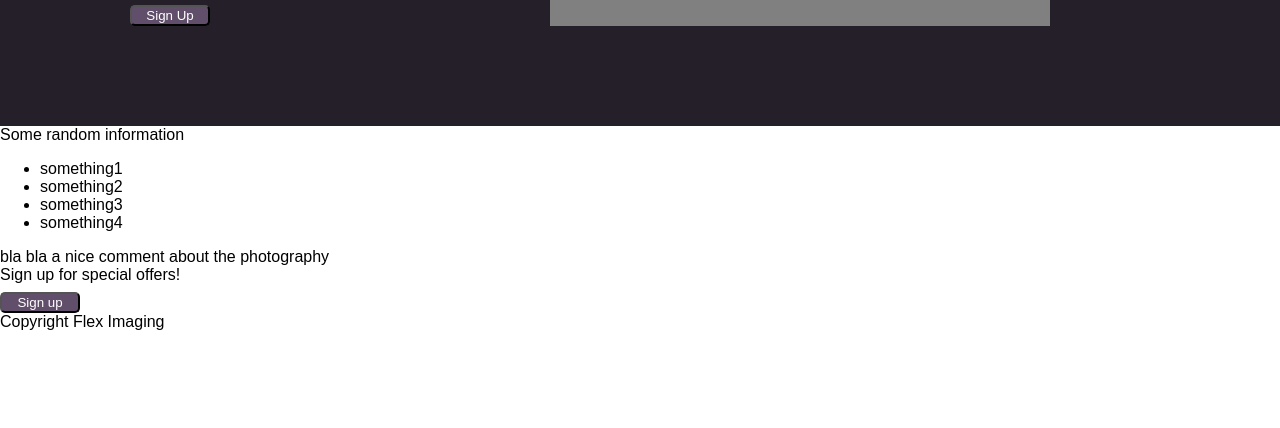
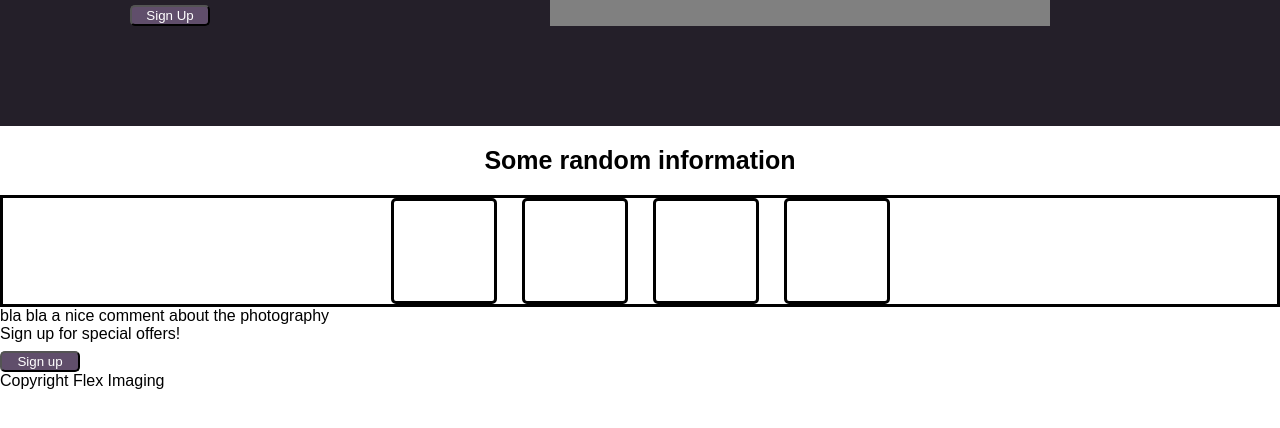
Before and after one commit to ItsWakana/FlexImaging, a plain HTML site: page index.html in a window 1280 px wide. Shown: the part 196-624 px from the top of the page. Drawn offline with Linux system fonts and the light colour scheme.

Commit message:
Start work on 2nd section
I've made some good progress on the random information tab. I've made a container for the items inside and used gap and center to get them into position.

```diff
--- a/index.html
+++ b/index.html
@@ -27,14 +27,14 @@
             <div class ="img-main">Placeholder for img</div>
         </div>
     </div>
-
     <div class="heading2">Some random information</div>
-    <ul class="icon-images">
-        <li>something1</li>
-        <li>something2</li>
-        <li>something3</li>
-        <li>something4</li>
-    </ul>
+        <div class="content-row">
+            <div class="item"></div>
+            <div class="item"></div>
+            <div class="item"></div>
+            <div class="item"></div>
+        </div>
+    </div>
     <div class="customer comment">bla bla a nice comment about the photography</div>
     <div class="sign-up">Sign up for special offers!</div>
     <button>Sign up</button>
--- a/style.css
+++ b/style.css
@@ -35,6 +35,28 @@ header {
     margin-bottom:5px;
 }
 
+.heading2 {
+    font-size: 25px;
+    font-weight:bold;
+    margin-bottom:5px;
+    text-align: center;
+    margin-top: 20px;
+    margin-bottom:20px;
+}
+
+.content-row {
+    border:solid black;
+    display:flex;
+    justify-content: center;
+    gap:25px;
+}
+
+.item {
+    border: solid black;
+    height:100px;
+    width:100px;
+    border-radius: 5px;
+}
 .content1 {
     display:flex;
 }
```
